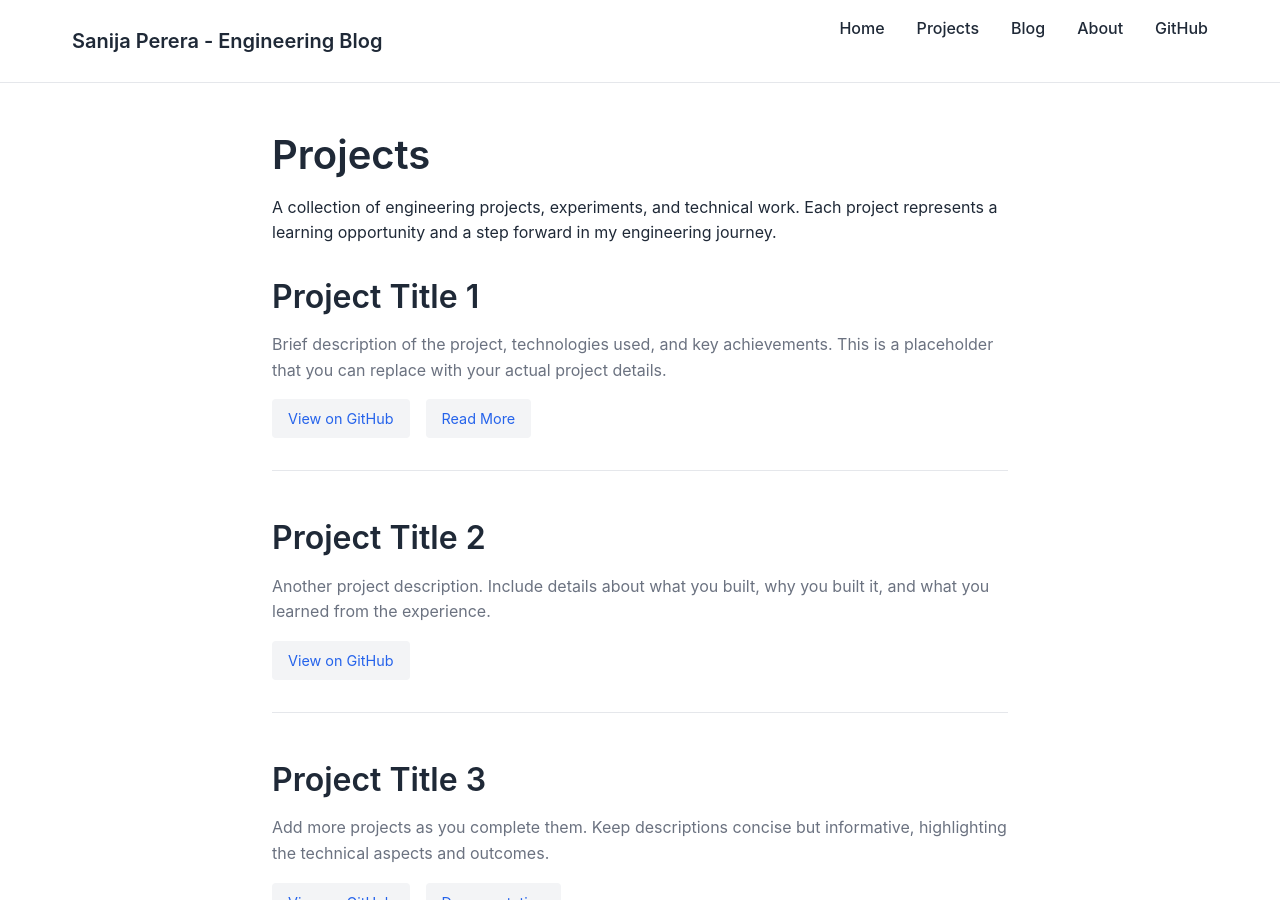
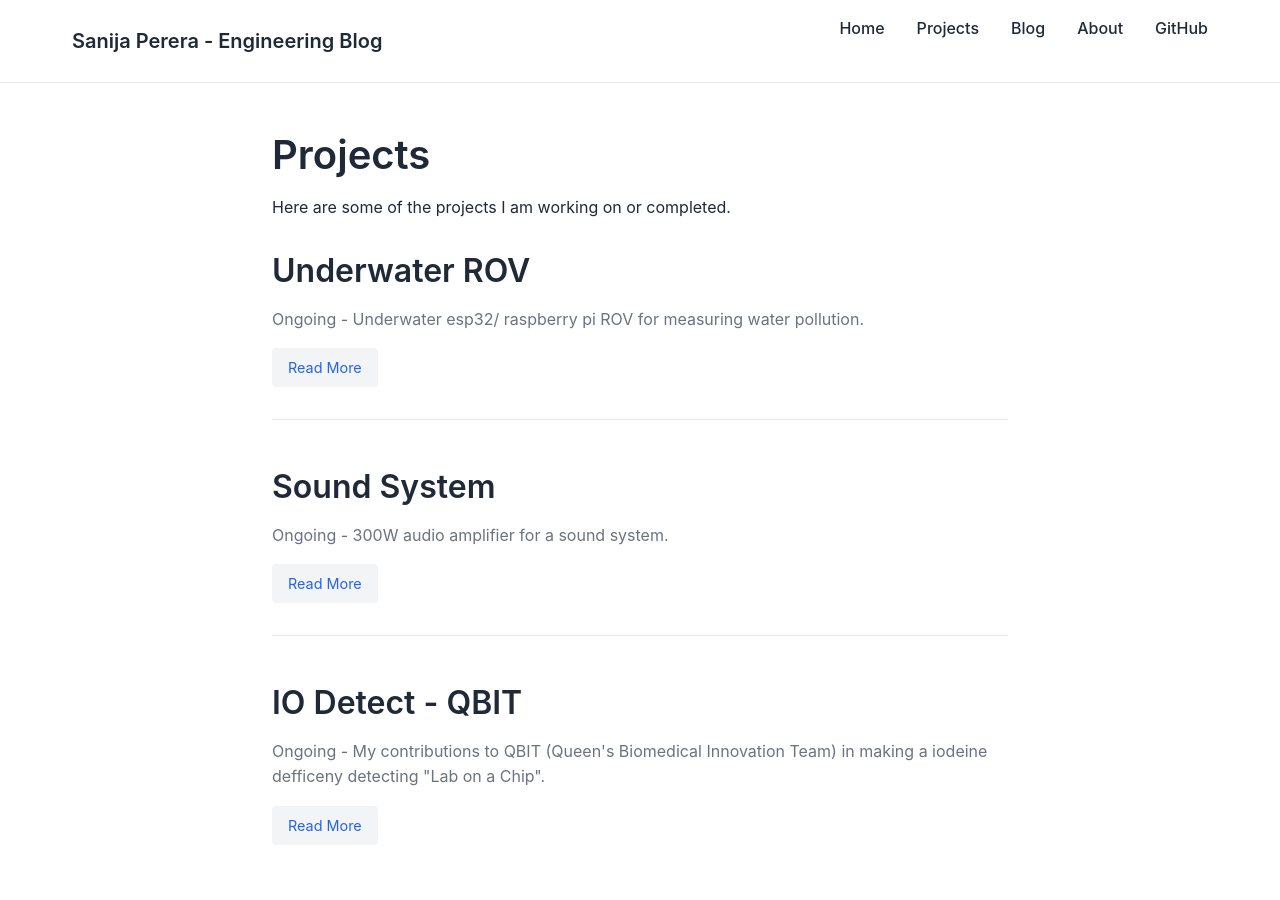
Before and after one commit to saper6569/blog-site, a Jekyll site: the page built from projects.md, in a window 1280 px wide and 900 px high. Built offline with Jekyll 4.4.1, drawn with Linux system fonts in a browser that asks for light colours; some of the changed text lies outside the part shown.

Commit message:
update projects

```diff
--- a/projects.md
+++ b/projects.md
@@ -7,48 +7,47 @@ title: Projects
     <h1>Projects</h1>
 
     <p>
-        A collection of engineering projects, experiments, and technical work. Each project represents
-        a learning opportunity and a step forward in my engineering journey.
+        Here are some of the projects I am working on or completed.
     </p>
 
     <section class="project-list">
         <article class="project-item">
-            <h2>Project Title 1</h2>
+            <h2>Underwater ROV</h2>
             <p class="project-description">
-                Brief description of the project, technologies used, and key achievements.
-                This is a placeholder that you can replace with your actual project details.
+                Ongoing - Underwater esp32/ raspberry pi ROV for measuring water pollution.
             </p>
             <div class="project-links">
-                <a href="#" class="project-link">View on GitHub</a>
                 <a href="#" class="project-link">Read More</a>
             </div>
         </article>
 
+
         <article class="project-item">
-            <h2>Project Title 2</h2>
+            <h2>Sound System</h2>
             <p class="project-description">
-                Another project description. Include details about what you built, why you built it,
-                and what you learned from the experience.
+                Ongoing - 300W audio amplifier for a sound system.
             </p>
             <div class="project-links">
-                <a href="#" class="project-link">View on GitHub</a>
+                <a href="#" class="project-link">Read More</a>
             </div>
         </article>
 
+
         <article class="project-item">
-            <h2>Project Title 3</h2>
+            <h2>IO Detect - QBIT</h2>
             <p class="project-description">
-                Add more projects as you complete them. Keep descriptions concise but informative,
-                highlighting the technical aspects and outcomes.
+                Ongoing - My contributions to QBIT (Queen's Biomedical Innovation Team) in
+                making a iodeine defficeny detecting "Lab on a Chip".
             </p>
             <div class="project-links">
-                <a href="#" class="project-link">View on GitHub</a>
-                <a href="#" class="project-link">Documentation</a>
+                <a href="#" class="project-link">Read More</a>
             </div>
         </article>
+
+
     </section>
 
     <p class="projects-note">
-        <em>More projects coming soon. Check back regularly for updates!</em>
+        <em>More projects coming soon. Check back for updates.</em>
     </p>
 </div>
```
